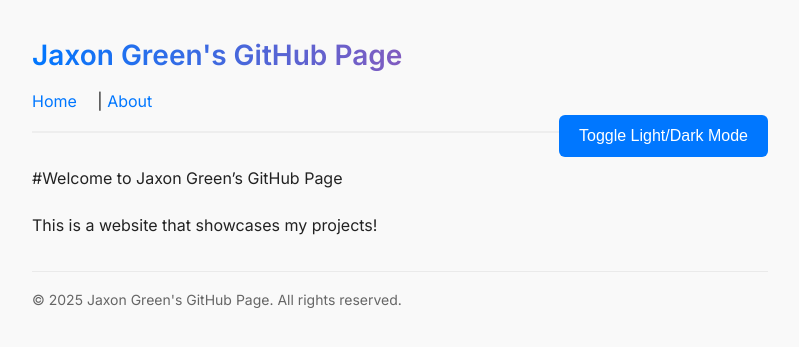
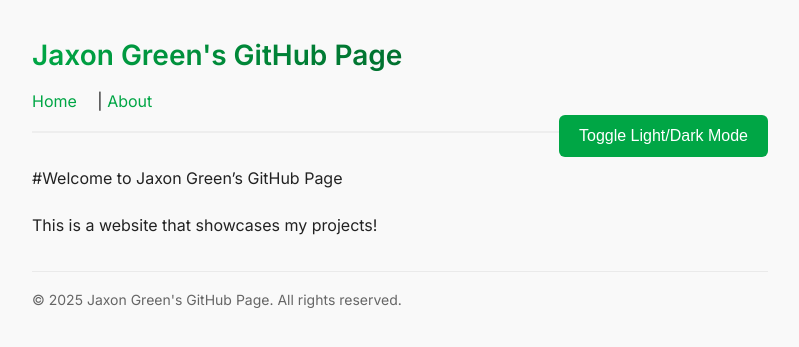
Before and after one commit to jsgreen03/jsgreen03.github.io, a Jekyll site: the page built from index.md, in a window 1280 px wide. Shown: the top 347 px of the page, without its empty margins (240-1039 px from the left). Built offline with Jekyll 4.4.1, drawn with Linux system fonts in a browser that asks for light colours.

Commit message:
Color Change

```diff
--- a/assets/css/style.css
+++ b/assets/css/style.css
@@ -9,8 +9,8 @@
 :root {
   --font-body: 'Inter', 'Segoe UI', sans-serif;
   --font-heading: 'Inter', sans-serif;
-  --primary-color: #0077ff;
-  --accent-color: #ff4081;
+  --primary-color: #00a645;
+  --accent-color: #013b19;
   --bg-color: #f9f9f9;
   --text-color: #222;
   --link-color: #0077ff;
@@ -85,7 +85,7 @@
 @keyframes title-fade-in {
   from {
     opacity: 0;
-    transform: translateY(10px);
+    transform: translateY(20px);
   }
   to {
     opacity: 1;
```
